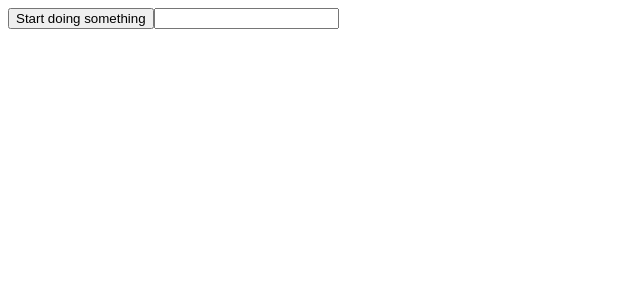
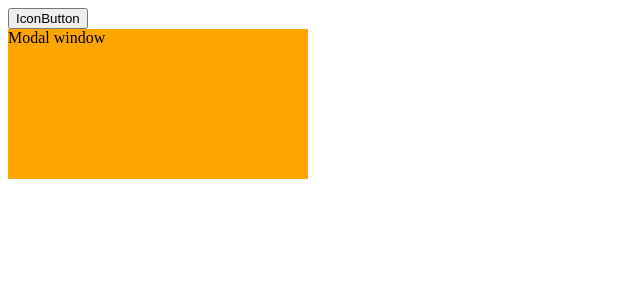
Before and after one commit to gluschenkotoma/react_repeat, a React (Create React App) app: page / in a window 1280 px wide. Shown: the top 300 px of the page, without its empty margins (0-640 px from the left). Built offline with nearby package versions, Linux system fonts and the light colour scheme.

Commit message:
iconbutton

```diff
--- a/src/App.js
+++ b/src/App.js
@@ -1,13 +1,15 @@
 // import { Example1 } from 'components/Example1';
 // import { Example2 } from 'components/Example2';
-import { Example3 } from 'components/Example3';
+// import { Example3 } from 'components/Example3';
+import { Example4 } from 'components/Example4';
 
 function App() {
   return (
     <>
       {/* <Example1 /> */}
       {/* <Example2 /> */}
-      <Example3 />
+      {/* <Example3 /> */}
+      <Example4 />
     </>
   );
 }
--- /dev/null
+++ b/src/components/Example4.jsx
@@ -0,0 +1,25 @@
+//просто закрыть кнопкой иконкой модальное окно
+
+import { useState } from 'react';
+
+const IconButton = ({ onClick }) => {
+  return (
+    <button type="button" onClick={onClick}>
+      IconButton
+    </button>
+  );
+};
+
+export const Example4 = () => {
+  const [isOpen, setIsOpen] = useState(true); //будет изначально открыто
+  return (
+    <div>
+      <IconButton onClick={() => setIsOpen(false)} />
+      {isOpen && (
+        <div style={{ width: 300, height: 150, backgroundColor: 'orange' }}>
+          Modal window
+        </div>
+      )}
+    </div>
+  );
+};
```
Also changed, not shown: src/components/Example4.png (added).
